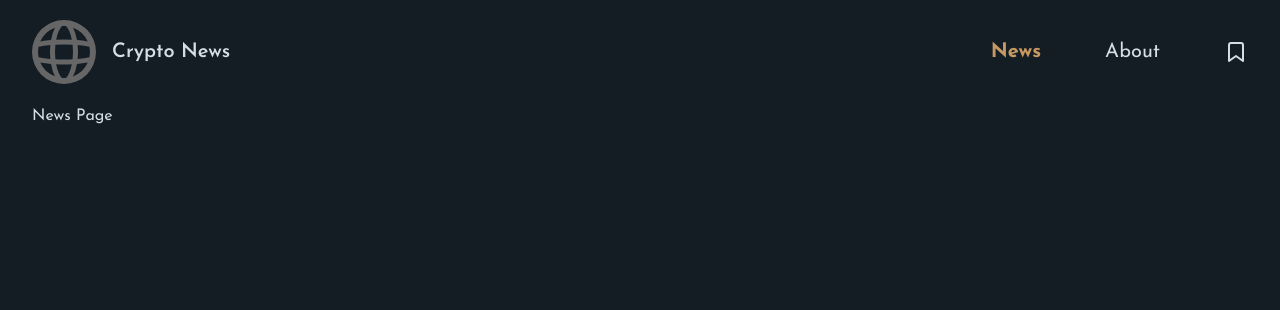
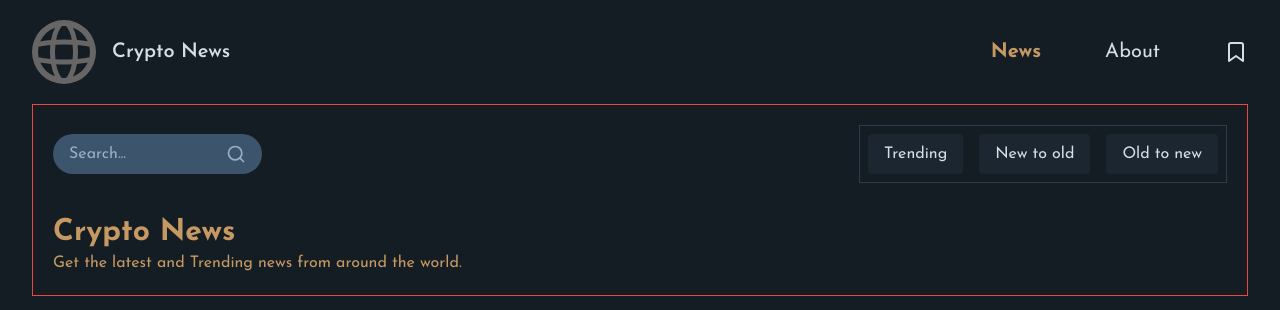
Before and after one commit to Abdi036/crypto-news, a Next.js app: page /news in a window 1280 px wide. Shown: the top 310 px of the page. Built offline with nearby package versions, Linux system fonts and the light colour scheme.

Commit message:
add news page with search functionality and filter component; implement loading state

```diff
--- /dev/null
+++ b/app/news/[newsId]/page.tsx
@@ -0,0 +1,5 @@
+import React from "react";
+
+export default function page() {
+  return <div>Hello</div>;
+}
--- /dev/null
+++ b/app/news/loading.tsx
@@ -0,0 +1,10 @@
+import Spinner from "@/components/Spinner";
+import React from "react";
+
+export default function loading() {
+  return (
+    <>
+      <Spinner />
+    </>
+  );
+}
--- a/app/news/page.tsx
+++ b/app/news/page.tsx
@@ -1,5 +1,29 @@
+import Filter from "@/components/Filter";
 import React from "react";
+import { FiSearch } from "react-icons/fi";
 
 export default function page() {
-  return <div>News Page</div>;
+  return (
+    <div className="border border-red-500 p-5">
+      <ul className="flex gap-4 items-center justify-between xs:gap-12 md:gap-16 w-full flex-wrap xs:flex-nowrap">
+        {/* Search Input */}
+        <li className="relative flex items-center w-full xs:w-auto max-w-xs xs:max-w-md">
+          <input
+            type="text"
+            placeholder="Search..."
+            className="w-full py-2 px-4 rounded-full bg-primary-700 text-primary-100 placeholder-primary-300 focus:outline-none focus:ring-2 focus:ring-accent-500"
+          />
+          <FiSearch className="absolute right-4 text-primary-300" size={20} />
+        </li>
+        <Filter />
+      </ul>
+
+      <div className="mt-8">
+        <h1 className="text-3xl font-bold text-accent-500">Crypto News</h1>
+        <p className="text-accent-500">
+          Get the latest and Trending news from around the world.
+        </p>
+      </div>
+    </div>
+  );
 }
--- /dev/null
+++ b/components/Filter.tsx
@@ -0,0 +1,19 @@
+import React from "react";
+
+export default function Filter() {
+  return (
+    <div className="border border-primary-800 flex flex-wrap xs:flex-nowrap justify-center xs:justify-start gap-2 xs:gap-4 p-2">
+      <Button>Trending</Button>
+      <Button>New to old</Button>
+      <Button>Old to new</Button>
+    </div>
+  );
+}
+
+function Button({ children }: { children: React.ReactNode }) {
+  return (
+    <button className="px-4 py-2 text-sm xs:text-base bg-primary-900 hover:bg-primary-700 text-primary-100 rounded transition-all">
+      {children}
+    </button>
+  );
+}
```
Also changed, not shown: app/news/[newsId]/not-found.tsx (added).
